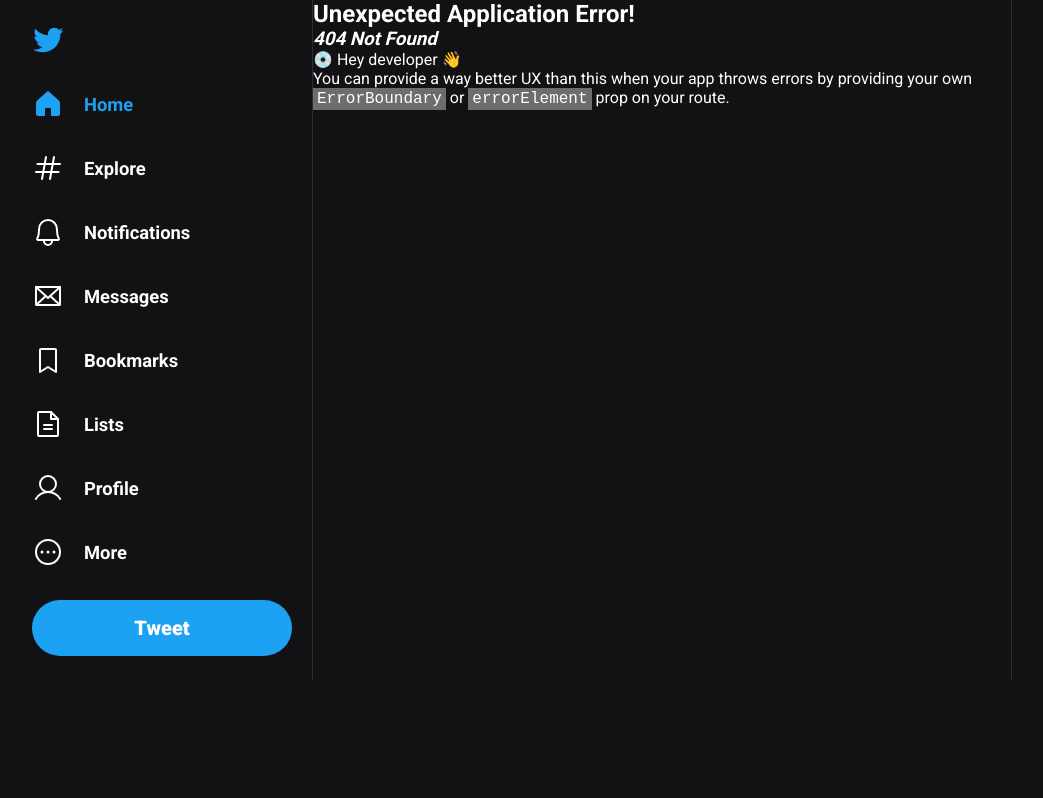
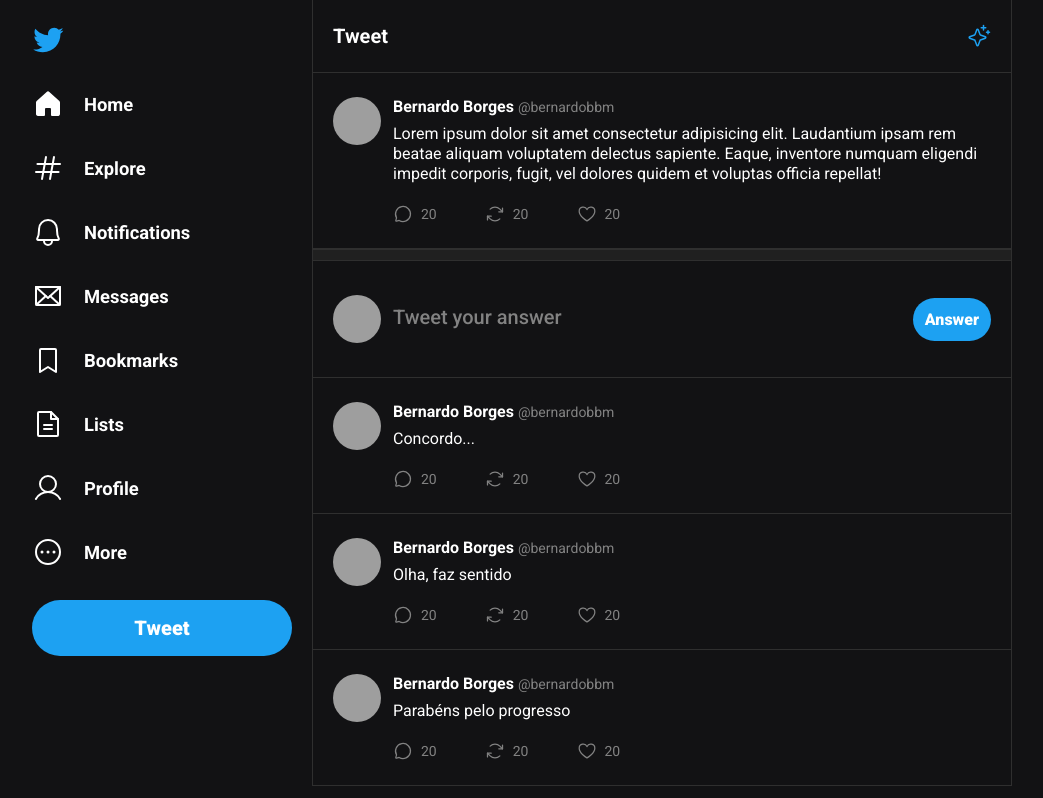
Before and after one commit to bernardobbm/twitter-clone, a React (Vite) app: page /status in a window 1280 px wide. Before the commit this address had no page. Shown: the whole page, without its empty margins (128-1171 px from the left). Built offline with nearby package versions, Linux system fonts and the light colour scheme; grey boxes are pictures that could not be loaded.

Commit message:
changes to routing operation

```diff
--- a/src/components/Sidebar/Sidebar.tsx
+++ b/src/components/Sidebar/Sidebar.tsx
@@ -11,6 +11,7 @@
 
 import './Sidebar.css';
 import twitterLogo from '../../assets/logo-twitter.svg';
+import { NavLink } from 'react-router-dom';
 
 export function Sidebar() {
 	return (
@@ -22,13 +23,10 @@
 			/>
 
 			<nav className="main-navigation">
-				<a
-					className="active"
-					href=""
-				>
+				<NavLink to="/">
 					<House weight="fill" />
 					Home
-				</a>
+				</NavLink>
 				<a href="">
 					<Hash />
 					Explore
--- a/src/components/Tweet/Tweet.css
+++ b/src/components/Tweet/Tweet.css
@@ -20,7 +20,7 @@
 .tweet .tweet-content {
 	display: flex;
 	flex-direction: column;
-	gap: 0.5 rem;
+	gap: 0.5rem;
 }
 
 .tweet .tweet-content .tweet-content-header {
--- a/src/components/Tweet/Tweet.tsx
+++ b/src/components/Tweet/Tweet.tsx
@@ -1,10 +1,16 @@
+import { Link } from 'react-router-dom';
 import { ArrowsClockwise, ChatCircle, Heart } from 'phosphor-react';
+
 import './Tweet.css';
 
-export function Tweet() {
+interface TweetProps {
+	content: string;
+}
+
+export function Tweet({ content }: TweetProps) {
 	return (
-		<a
-			href="#"
+		<Link
+			to="/status"
 			className="tweet"
 		>
 			<img
@@ -18,15 +24,7 @@
 					<span>@bernardobbm</span>
 				</div>
 
-				<p>
-					Acabei de migrar um projeto React GIGANTE de create-react-app para Vite e os resultados
-					foram: <br />
-					<br />
-					✅ npm start: De 32s para 400ms (sim, demorava 30s) <br />
-					✅ npm build: De 120s para 22s <br />
-					<br />
-					Além disso, troquei do Yarn para o PNPM e o install das deps mudou de 24s para 8s 🔥
-				</p>
+				<p>{content}</p>
 
 				<div className="tweet-content-footer">
 					<button type="button">
@@ -45,6 +43,6 @@
 					</button>
 				</div>
 			</div>
-		</a>
+		</Link>
 	);
 }
--- a/src/main.tsx
+++ b/src/main.tsx
@@ -1,19 +1,12 @@
 import React from 'react';
 import ReactDOM from 'react-dom/client';
-
-import './global.css';
-import { Sidebar } from './components/Sidebar/Sidebar';
 import { RouterProvider } from 'react-router-dom';
 import { router } from './routes';
 
+import './global.css';
+
 ReactDOM.createRoot(document.getElementById('root') as HTMLElement).render(
 	<React.StrictMode>
-		<div className="layout">
-			<Sidebar />
-
-			<div className="content">
-				<RouterProvider router={router} />
-			</div>
-		</div>
+		<RouterProvider router={router} />
 	</React.StrictMode>
 );
```
Also changed, not shown: src/routes.tsx (+13 -5 lines).
